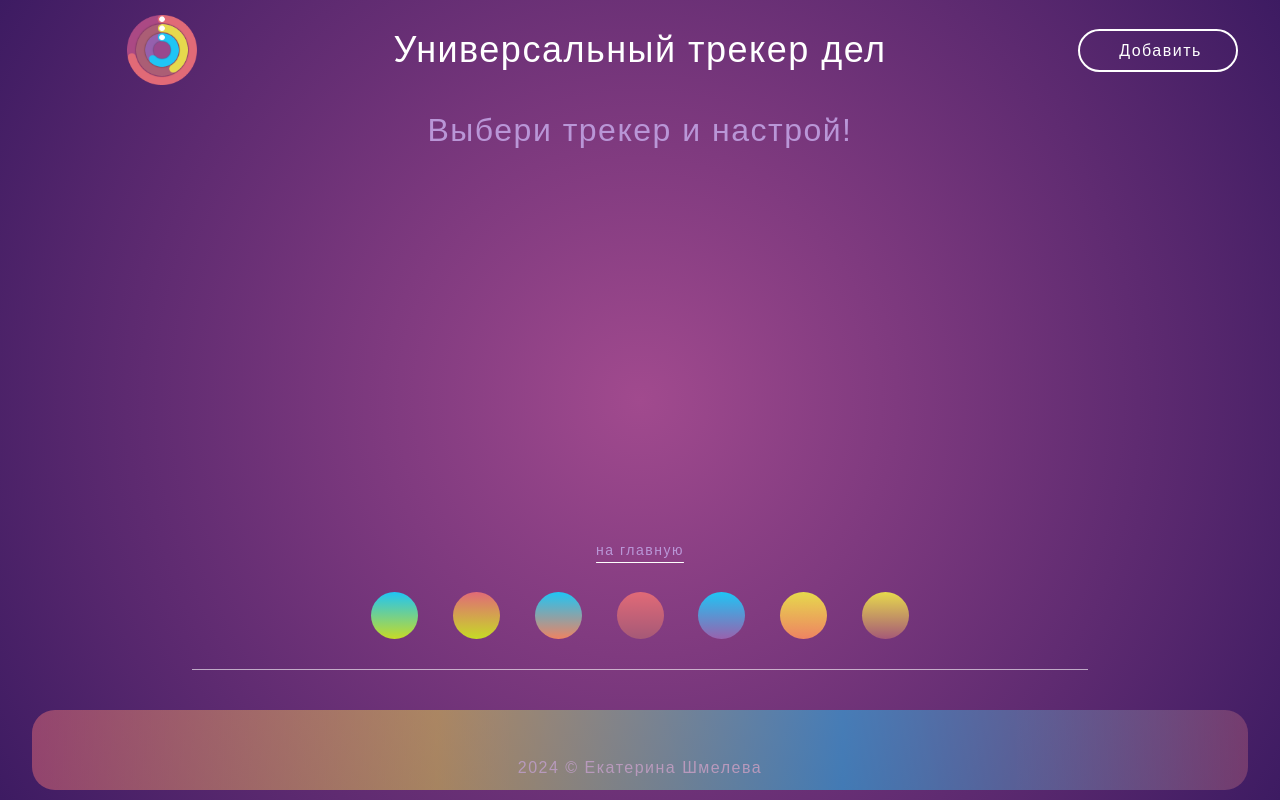
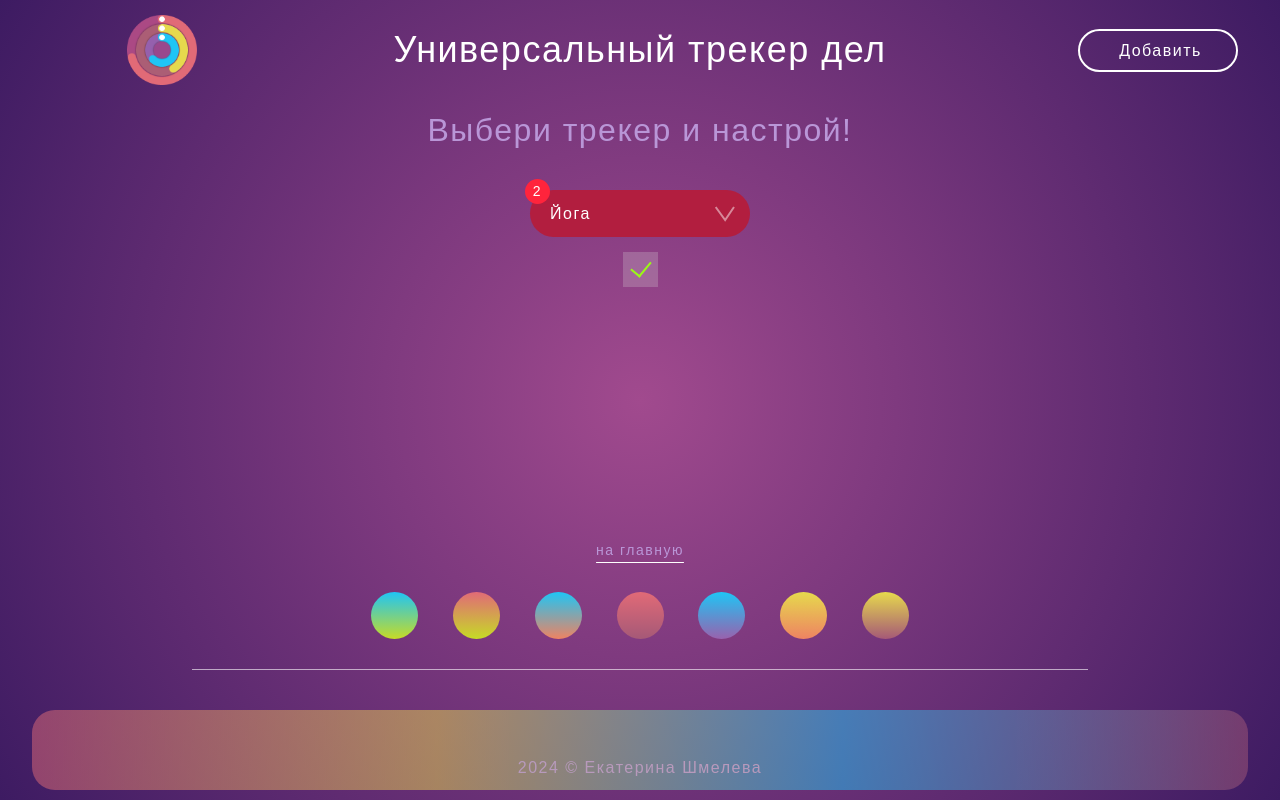
Before and after one commit to gutkati/react-tracker, a React (Vite) app: page /trackers in a window 1280 px wide. Built offline with nearby package versions, Linux system fonts and the light colour scheme.

Commit message:
Отображать трекеры на странице - Список трекеров

```diff
--- a/src/components/btnTracker/BtnTracker.module.css
+++ b/src/components/btnTracker/BtnTracker.module.css
@@ -10,8 +10,7 @@
     width: 220px;
     height: 47px;
     border-radius: 50px;
-    /*background-color: #1FC5F5;*/
-    padding: 8px 20px 8px 25px;
+    padding: 8px 15px 8px 20px;
     box-sizing: border-box;
     display: flex;
     flex-direction: row;
@@ -79,7 +78,6 @@
     border-radius: 25px;
     z-index: 2; /* Сделаем z-index больше, чтобы модалка была поверх фона */
     margin: 10px 0;
-    /*background-color: #1FC5F5;*/
     position: relative; /* Позиционирование для псевдоэлемента */
 }
 
--- a/src/components/btnTracker/btnTracker.jsx
+++ b/src/components/btnTracker/btnTracker.jsx
@@ -5,6 +5,18 @@ import InputStyle from "../inpytStyle/inputStyle";
 const BtnTracker = ({name, quantity, color, message}) => {
 
     const [modalShow, setModalShow] = useState(false)
+    let date = new Date
+    const dayWeek = date.getDay()
+    let endWeek = showDayWeek(dayWeek)
+
+    // с пятницы считает сколько осталось до конца недели
+    function showDayWeek(dayWeek) {
+        if (dayWeek > 4) {
+            return 7 - dayWeek
+        } else if (dayWeek === 0) {
+            return 0
+        }
+    }
 
     function openModal() {
         setModalShow(true)
@@ -13,6 +25,7 @@ const BtnTracker = ({name, quantity, color, message}) => {
     function closeModal() {
         setModalShow(false)
     }
+
 
     return (
         <div className={styles.container}>
@@ -26,15 +39,29 @@ const BtnTracker = ({name, quantity, color, message}) => {
                         <button className={styles.arrow__modal} onClick={openModal}/>
                 }
 
-                <div className={styles.mark}>
-                    <p>2</p>
-                </div>
+                {
+                    message
+                        ?
+                        <div className={styles.mark}>
+                            <p>2</p>
+                        </div>
+                        :
+                        ''
+                }
+
             </div>
             {
                 modalShow
                     ?
                     <div className={styles.modal} style={{backgroundColor: color}}>
-                        <p><span>2 дня </span>до конца недели</p>
+                        {
+                            dayWeek > 4 || dayWeek === 0
+                                ?
+                                <p>Осталось дней: <span>{endWeek}</span></p>
+                                :
+                                ''
+                        }
+
                         <p>Запланировано: <span>{quantity}</span></p>
                         <p>Выполнено: <span>4</span></p>
                         <InputStyle type='button' value='Настройки'/>
--- a/src/components/checkbox/Checkbox.module.css
+++ b/src/components/checkbox/Checkbox.module.css
@@ -19,7 +19,7 @@
   background: rgba(215, 215, 215, 0.25);
   position: relative;
   transition: background-color 0.3s;
-  border-radius: 3px;
+  /*border-radius: 3px;*/
 }
 
 /* Иконка галочки */
--- a/src/parts/trackers/trackerList/TrackerList.module.css
+++ b/src/parts/trackers/trackerList/TrackerList.module.css
@@ -26,7 +26,22 @@
 }
 
 .container__list {
+    width: 70%;
     flex: 1;
+    display: flex;
+    flex-direction: row;
+    flex-wrap: wrap;
+    justify-content: center;
+    gap: 20px;
+    margin: 30px 0;
+}
+
+.container__trackers {
+    display: flex;
+    flex-direction: column;
+    align-items: center;
+    gap: 15px;
+    margin-bottom: 10px;
 }
 
 .decor {
--- a/src/parts/trackers/trackerList/trackerList.jsx
+++ b/src/parts/trackers/trackerList/trackerList.jsx
@@ -1,4 +1,4 @@
-import React from 'react';
+import React, {useState} from 'react';
 import Logo from "../../../components/logo/logo";
 import Title from "../../../components/title/title";
 import InputStyle from "../../../components/inpytStyle/inputStyle";
@@ -8,9 +8,18 @@ import Footer from "../../../components/footer/footer";
 import {gradientColorMini} from "../../../arrays/arrays";
 import ButtonUnderline from "../../../components/buttonUnderline/buttonUnderline";
 import {NavLink} from "react-router-dom";
+import {useSelector} from "react-redux";
+import {selectAllTrackers} from "../trackersSlice";
+import BtnTracker from "../../../components/btnTracker/btnTracker";
+import Checkbox from "../../../components/checkbox/checkbox";
 
 const TrackerList = () => {
 
+    const trackers = useSelector(selectAllTrackers)
+
+    const [checked, setChecked] = useState(true)
+
+    const onCheckedChange = () => setChecked(!checked)
 
     return (
         <div className={stylesList.trackerList}>
@@ -29,7 +38,23 @@ const TrackerList = () => {
                 <h2 className={stylesList.title}>Выбери трекер и настрой!</h2>
             </div>
 
-            <div className={stylesList.container__list}></div>
+            <div className={stylesList.container__list}>
+                {trackers.map((tracker) => (
+                    <div className={stylesList.container__trackers}>
+                        <BtnTracker
+                            name={tracker.name}
+                            quantity={tracker.quantity}
+                            color={tracker.color}
+                            message={tracker.message}
+                        />
+                        <Checkbox
+                            info='showInfo'
+                            checked={checked}
+                            onChecked={onCheckedChange}
+                        />
+                    </div>
+                ))}
+            </div>
 
             <NavLink to='/'>
                 <ButtonUnderline text='на главную'/>
```
